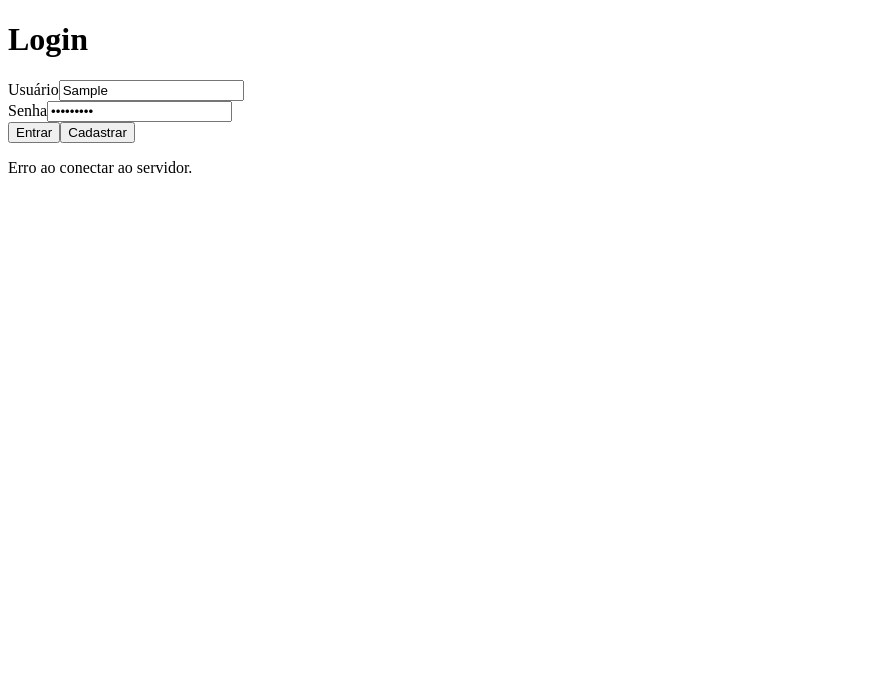
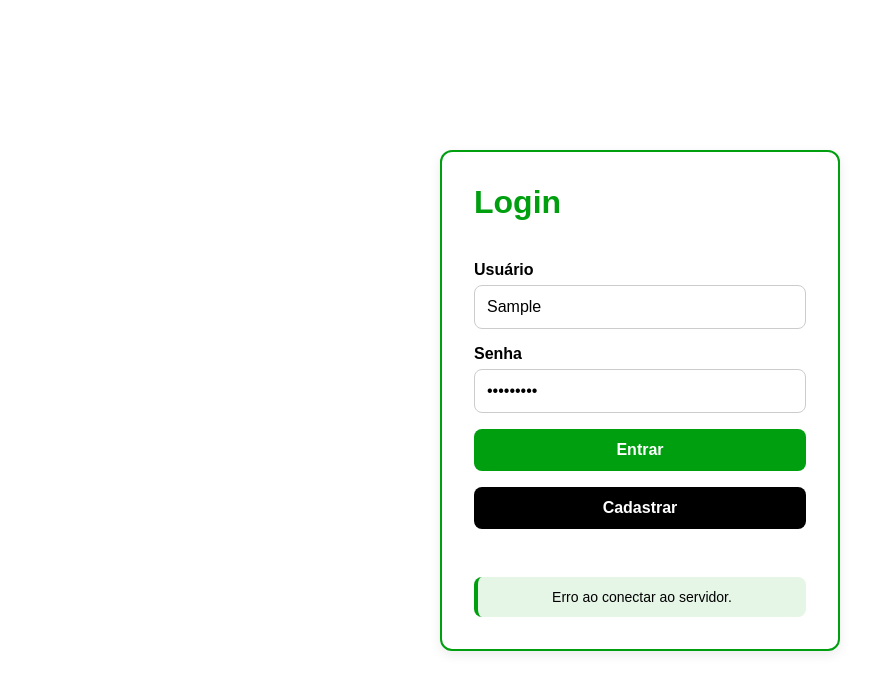
Before and after one commit to brunomaion/SistemaNAPI, a React app in the folder frontend/: page / in a window 1280 px wide. Both pictures are taken after typing "Sample", "Sample123" into the empty fields and a click on the button "Entrar". Shown: the top 692 px of the page, without its empty margins (0-895 px from the left). Built offline with nearby package versions, Linux system fonts and the light colour scheme; no server answers; the HTML template or start-up script is replaced by a standard one.

Commit message:
3 - FrontLogin

```diff
--- /dev/null
+++ b/frontend/src/pages/Login.css
@@ -0,0 +1,114 @@
+* {
+    margin: 0;
+    padding: 0;
+    box-sizing: border-box;
+}
+
+body {
+    font-family: Arial, Helvetica, sans-serif;
+    background-color: #ffffff;
+}
+
+.container {
+    width: 100%;
+    min-height: 100vh;
+
+    display: flex;
+    flex-direction: column;
+    justify-content: center;
+    align-items: center;
+}
+
+.container h1 {
+    color: #009f10;
+    margin-bottom: 24px;
+}
+
+form {
+    width: 100%;
+    max-width: 400px;
+
+    background: #ffffff;
+    border: 2px solid #009f10;
+    border-radius: 12px;
+
+    padding: 32px;
+
+    display: flex;
+    flex-direction: column;
+    gap: 16px;
+
+    box-shadow: 0 4px 12px rgba(0, 0, 0, 0.08);
+}
+
+form div {
+    display: flex;
+    flex-direction: column;
+    gap: 6px;
+}
+
+label {
+    color: #000000;
+    font-weight: 600;
+}
+
+input {
+    padding: 12px;
+    border: 1px solid #ccc;
+    border-radius: 8px;
+    outline: none;
+    font-size: 16px;
+}
+
+input:focus {
+    border-color: #009f10;
+}
+
+button {
+    padding: 12px;
+    border: none;
+    border-radius: 8px;
+
+    background-color: #009f10;
+    color: #ffffff;
+
+    font-size: 16px;
+    font-weight: bold;
+
+    cursor: pointer;
+    transition: 0.2s;
+}
+
+button:hover {
+    opacity: 0.9;
+}
+
+button[type="button"] {
+    background-color: #000000;
+}
+
+p {
+    margin-top: 16px;
+    color: #000000;
+    font-weight: 500;
+}
+
+.mensagem {
+    width: 100%;
+    max-width: 400px;
+    margin-top: 16px;
+}
+
+.mensagem p {
+    padding: 12px 16px;
+    border-radius: 8px;
+
+    background-color: rgba(0, 159, 16, 0.1);
+    border-left: 4px solid #009f10;
+
+    color: #000000;
+    font-size: 14px;
+    font-weight: 500;
+
+    text-align: center;
+}
--- a/frontend/src/pages/Login.jsx
+++ b/frontend/src/pages/Login.jsx
@@ -1,5 +1,6 @@
 import { useState } from "react";
 import { useNavigate } from "react-router-dom";
+import "./Login.css";
 
 function Login() {
     const [username, setUsername] = useState("");
@@ -40,9 +41,10 @@ function Login() {
 
     return (
         <div className="container">
-            <h1>Login</h1>
+
 
             <form onSubmit={handleSubmit}>
+                <h1>Login</h1>
                 <div>
                     <label>Usuário</label>
                     <input
@@ -73,9 +75,12 @@ function Login() {
                 >
                     Cadastrar
                 </button>
+
+                <div className="mensagem">
+                    {mensagem && <p>{mensagem}</p>}
+                </div>
+
             </form>
-
-            {mensagem && <p>{mensagem}</p>}
         </div>
     );
 }
```
Also changed, not shown: 1 other file (tests, documents, lock files or other folders).
